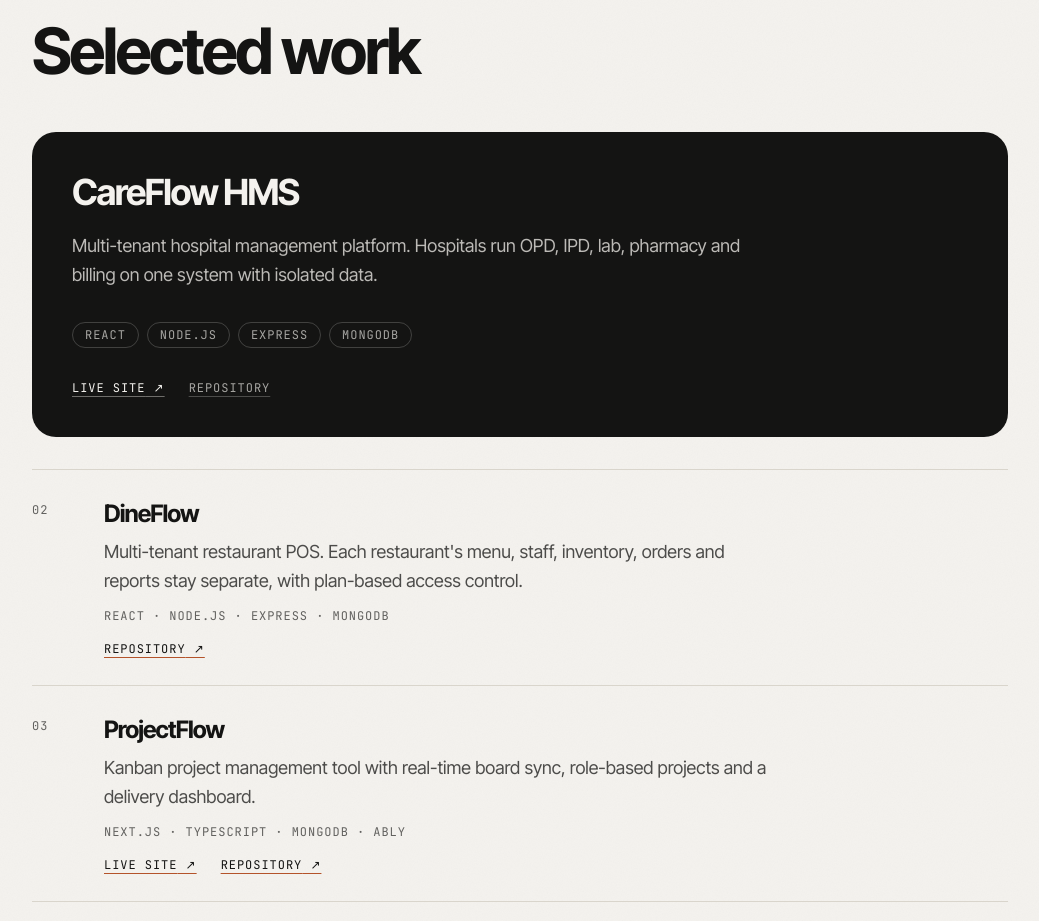
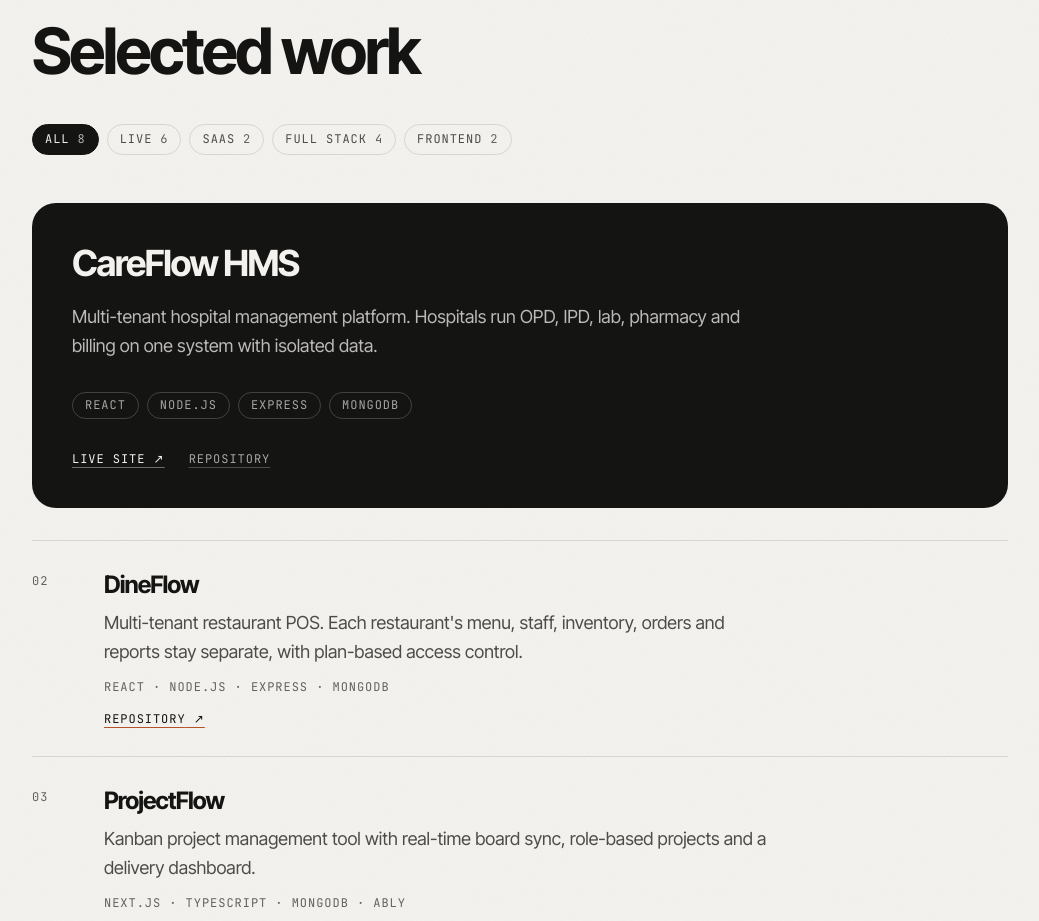
Before and after one commit to fahadmusa725/portfolio, a Next.js app: page / in a window 1280 px wide. Shown: the part 925-1846 px from the top of the page, without its empty margins (120-1159 px from the left). Built offline with nearby package versions, Linux system fonts and the light colour scheme.

Commit message:
add category filters to selected work

```diff
--- a/components/sections/SelectedWork.tsx
+++ b/components/sections/SelectedWork.tsx
@@ -1,13 +1,57 @@
+"use client";
+
 import Image from "next/image";
+import { useState } from "react";
 
 import ProjectRow from "@/components/ProjectRow";
-import { flagshipProject, selectedWork, workProjects } from "@/content/site";
+import {
+  flagshipProject,
+  selectedWork,
+  workProjects,
+  type Project,
+  type WorkFilterId,
+} from "@/content/site";
+
+const allProjects: Project[] = [flagshipProject, ...workProjects];
+
+function matchesFilter(project: Project, filter: WorkFilterId) {
+  if (filter === "all") {
+    return true;
+  }
+
+  if (filter === "live") {
+    return Boolean(project.links.live);
+  }
+
+  return project.category === filter;
+}
+
+function formatNumber(position: number) {
+  return String(position).padStart(2, "0");
+}
+
+/* Counts are derived from the project data, so a chip cannot go stale. */
+const filterOptions = selectedWork.filters.map((filter) => ({
+  ...filter,
+  count: allProjects.filter((project) => matchesFilter(project, filter.id)).length,
+}));
+
+const chip =
+  "inline-flex cursor-pointer items-baseline gap-2 rounded-full border px-3 py-1.5 font-mono text-label uppercase";
 
 const cardLink =
   "font-mono text-label uppercase underline underline-offset-4 transition-colors duration-200";
 
 export default function SelectedWork() {
+  const [activeFilter, setActiveFilter] = useState<WorkFilterId>("all");
   const { image, links, stack, summary, title } = flagshipProject;
+
+  const showFlagship = activeFilter === "all";
+  const rows = showFlagship
+    ? workProjects
+    : allProjects.filter((project) => matchesFilter(project, activeFilter));
+  const visibleCount = showFlagship ? allProjects.length : rows.length;
+  const countMessage = selectedWork.countTemplate.replace("{count}", String(visibleCount));
 
   return (
     <section
@@ -17,6 +61,39 @@ export default function SelectedWork() {
       <p className="font-mono text-label uppercase text-muted">{selectedWork.label}</p>
       <h2 className="mt-4 text-heading">{selectedWork.title}</h2>
 
+      <div
+        role="group"
+        aria-label={selectedWork.filterGroupLabel}
+        className="mt-8 flex flex-wrap gap-2 sm:mt-10"
+      >
+        {filterOptions.map((option) => {
+          const pressed = option.id === activeFilter;
+
+          return (
+            <button
+              key={option.id}
+              type="button"
+              aria-pressed={pressed}
+              onClick={() => setActiveFilter(option.id)}
+              className={`${chip} ${
+                pressed
+                  ? "border-surface bg-surface text-surface-ink"
+                  : "border-line text-ink/75"
+              }`}
+            >
+              {option.label}
+              <span className={pressed ? "text-surface-ink/70" : "text-ink/65"}>
+                {option.count}
+              </span>
+            </button>
+          );
+        })}
+      </div>
+      <p aria-live="polite" className="sr-only">
+        {countMessage}
+      </p>
+
+      {showFlagship ? (
         <article className="mt-10 overflow-hidden rounded-3xl bg-surface text-surface-ink sm:mt-12">
           {image ? (
             <Image
@@ -73,13 +150,14 @@ export default function SelectedWork() {
             </div>
           </div>
         </article>
+      ) : null}
 
       <ol className="mt-6 sm:mt-8">
-        {workProjects.map((project, index) => (
+        {rows.map((project, index) => (
           <ProjectRow
             key={project.title}
             project={project}
-            number={String(index + 2).padStart(2, "0")}
+            number={formatNumber(showFlagship ? index + 2 : index + 1)}
           />
         ))}
       </ol>
--- a/content/site.ts
+++ b/content/site.ts
@@ -24,6 +24,8 @@ export type ProjectLinks = {
   repo?: string;
 };
 
+export type ProjectCategory = "saas" | "fullstack" | "frontend";
+
 export type ProjectImage = {
   src: string;
   alt: string;
@@ -36,9 +38,17 @@ export type Project = {
   summary: string;
   stack: string[];
   links: ProjectLinks;
+  category: ProjectCategory;
   image?: ProjectImage;
   year?: number;
   hasCaseStudy?: boolean;
+};
+
+export type WorkFilterId = "all" | "live" | ProjectCategory;
+
+export type WorkFilter = {
+  id: WorkFilterId;
+  label: string;
 };
 
 export type WorkSection = {
@@ -48,6 +58,9 @@ export type WorkSection = {
     live: string;
     repo: string;
   };
+  filterGroupLabel: string;
+  filters: WorkFilter[];
+  countTemplate: string;
 };
 
 export const navLinks: NavLink[] = [
@@ -80,6 +93,15 @@ export const selectedWork: WorkSection = {
     live: "Live site",
     repo: "Repository",
   },
+  filterGroupLabel: "Filter projects",
+  filters: [
+    { id: "all", label: "All" },
+    { id: "live", label: "Live" },
+    { id: "saas", label: "SaaS" },
+    { id: "fullstack", label: "Full stack" },
+    { id: "frontend", label: "Frontend" },
+  ],
+  countTemplate: "Showing {count} projects",
 };
 
 /**
@@ -92,6 +114,7 @@ export const workProjects: Project[] = [
     summary:
       "Multi-tenant restaurant POS. Each restaurant's menu, staff, inventory, orders and reports stay separate, with plan-based access control.",
     stack: ["React", "Node.js", "Express", "MongoDB"],
+    category: "saas",
     links: {
       repo: "https://github.com/fahadmusa725/pos-saas",
     },
@@ -101,6 +124,7 @@ export const workProjects: Project[] = [
     summary:
       "Kanban project management tool with real-time board sync, role-based projects and a delivery dashboard.",
     stack: ["Next.js", "TypeScript", "MongoDB", "Ably"],
+    category: "fullstack",
     links: {
       live: "https://fahad-projectflow.vercel.app",
       repo: "https://github.com/fahadmusa725/projectflow",
@@ -111,6 +135,7 @@ export const workProjects: Project[] = [
     summary:
       "Instagram-style social app with posts, 24-hour stories, follows, notifications and an admin dashboard.",
     stack: ["React", "Node.js", "Express", "MongoDB", "Cloudinary"],
+    category: "fullstack",
     links: {
       live: "https://vibely-e8zu.vercel.app",
     },
@@ -120,6 +145,7 @@ export const workProjects: Project[] = [
     summary:
       "Footwear store with stock per colorway and size, Stripe test-mode checkout and an admin dashboard.",
     stack: ["React", "Node.js", "Express", "MongoDB", "Stripe"],
+    category: "fullstack",
     links: {
       live: "https://strideon-store.vercel.app",
     },
@@ -129,6 +155,7 @@ export const workProjects: Project[] = [
     summary:
       "Online bookstore for PDF, hard copy and CD books with cart, checkout and an admin dashboard.",
     stack: ["PHP", "MySQL"],
+    category: "fullstack",
     links: {
       repo: "https://github.com/fahadmusa725/Booksy",
     },
@@ -138,6 +165,7 @@ export const workProjects: Project[] = [
     summary:
       "Mobile car detailing website with services, pricing, gallery and a booking form with email notifications.",
     stack: ["HTML", "CSS", "JavaScript", "EmailJS"],
+    category: "frontend",
     links: {
       live: "https://premiumshinedetailing.vercel.app",
     },
@@ -147,6 +175,7 @@ export const workProjects: Project[] = [
     summary:
       "Dental clinic website built as a team project, covering services, education, case studies and appointment booking.",
     stack: ["HTML", "CSS", "JavaScript"],
+    category: "frontend",
     links: {
       live: "https://dental-clinic-website-jade-kappa.vercel.app",
     },
@@ -158,6 +187,7 @@ export const flagshipProject: Project = {
   summary:
     "Multi-tenant hospital management platform. Hospitals run OPD, IPD, lab, pharmacy and billing on one system with isolated data.",
   stack: ["React", "Node.js", "Express", "MongoDB"],
+  category: "saas",
   links: {
     live: "https://hms-project-hhtz.vercel.app",
     repo: "https://github.com/fahadmusa725/HMS-Project",
```
Lines whose indentation alone changed are shown as unchanged.
